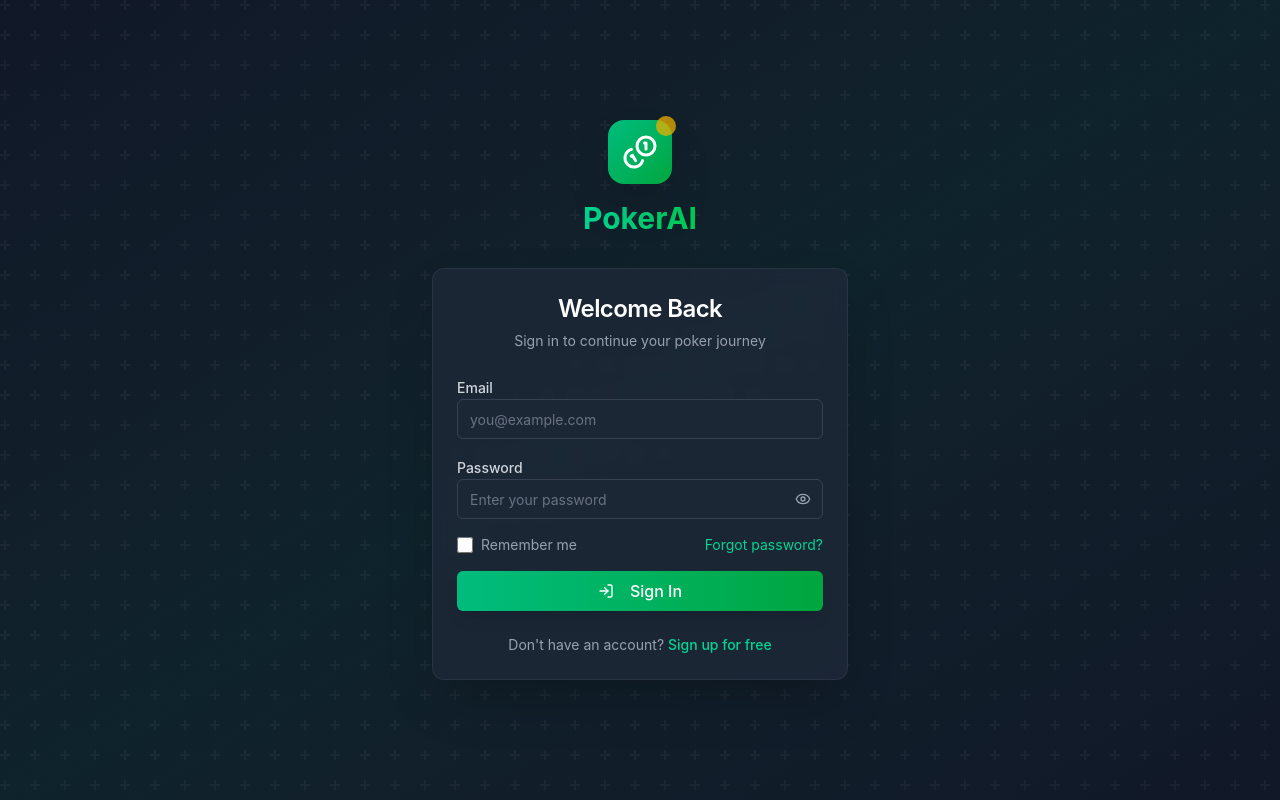
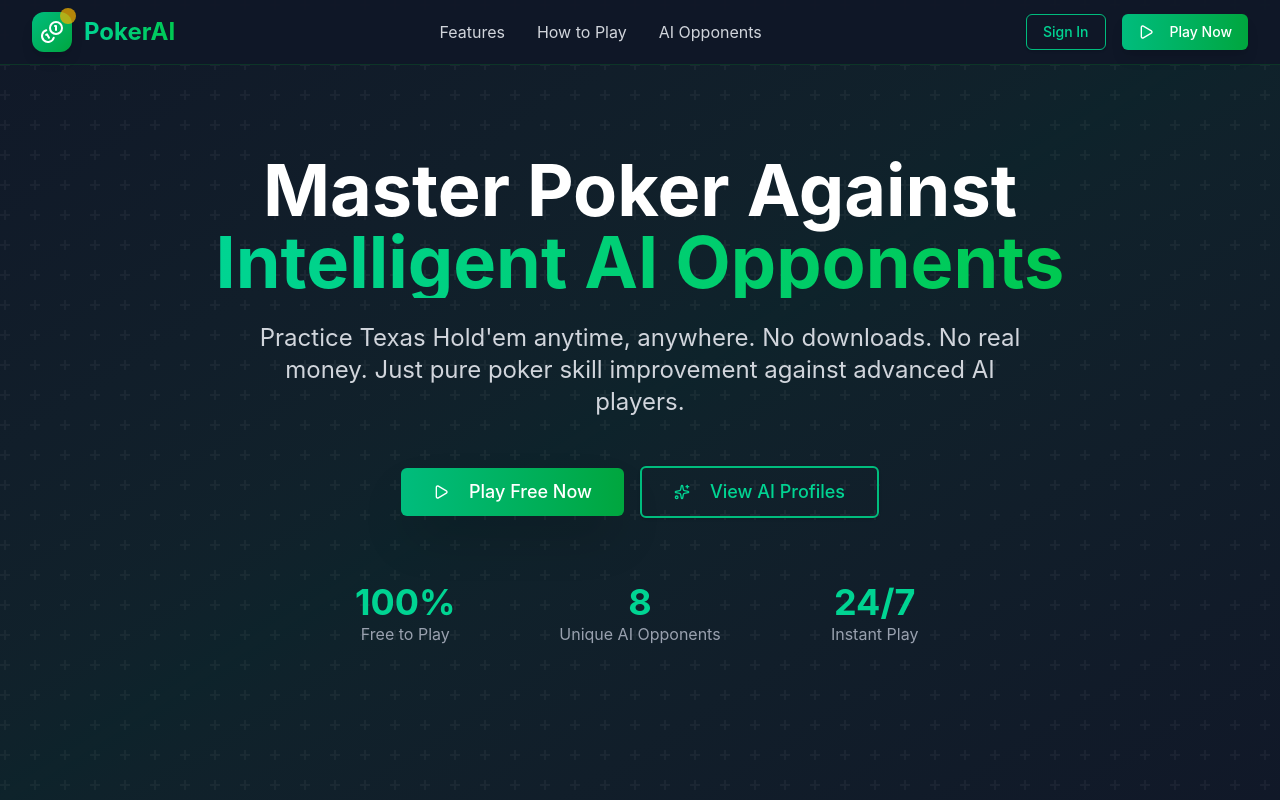
Before and after one commit to DennisDahlberg/FullstackPoker, a React app in the folder frontend/: page / in a window 1280 px wide. Before the commit this address led to /login. Built offline with nearby package versions, Linux system fonts and the light colour scheme; the HTML template or start-up script is replaced by a standard one.

Commit message:
Removed private route wrapper from home page to make it a public landing page

```diff
--- a/frontend/src/App.tsx
+++ b/frontend/src/App.tsx
@@ -1,7 +1,7 @@
 // src/App.tsx
 import { Routes, Route, useLocation } from "react-router-dom";
 import Navbar from "@/components/Navbar";
-import PrivateRoute from "@/components/PrivateRoute";
+// import PrivateRoute from "@/components/PrivateRoute";
 import PublicRoute from "@/components/PublicRoute";
 import Home from "./pages/Home";
 import Login from "./pages/Login";
@@ -16,7 +16,7 @@
     <>
       {!hideNavbar && <Navbar />}
       <Routes>
-        <Route path="/" element={<PrivateRoute><Home/></PrivateRoute>} />
+        <Route path="/" element={<Home/>} />
         <Route path="/login" element={<PublicRoute><Login/></PublicRoute>} />
         <Route path="/register" element={<PublicRoute><Register/></PublicRoute>} />
         <Route path="*" element={<div className="pt-20 text-center text-4xl">404 - Not Found</div>} />
```
